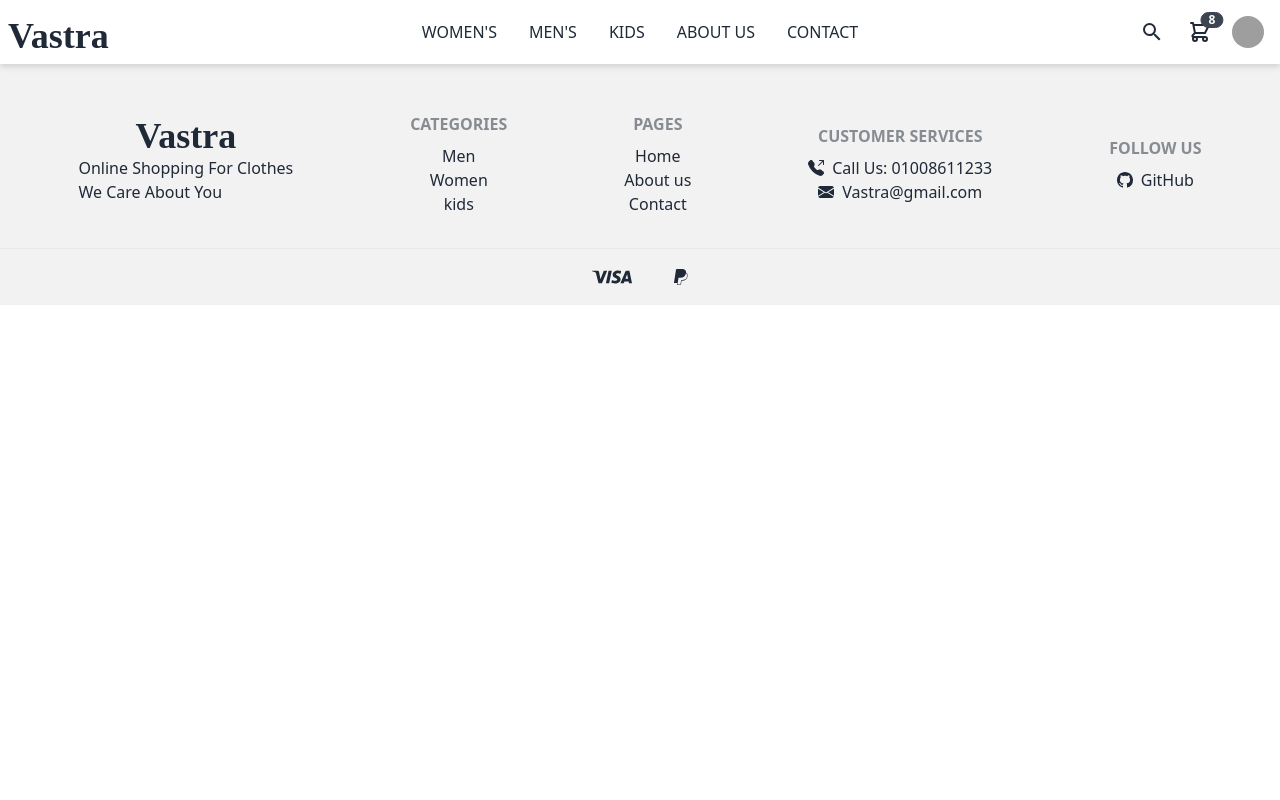
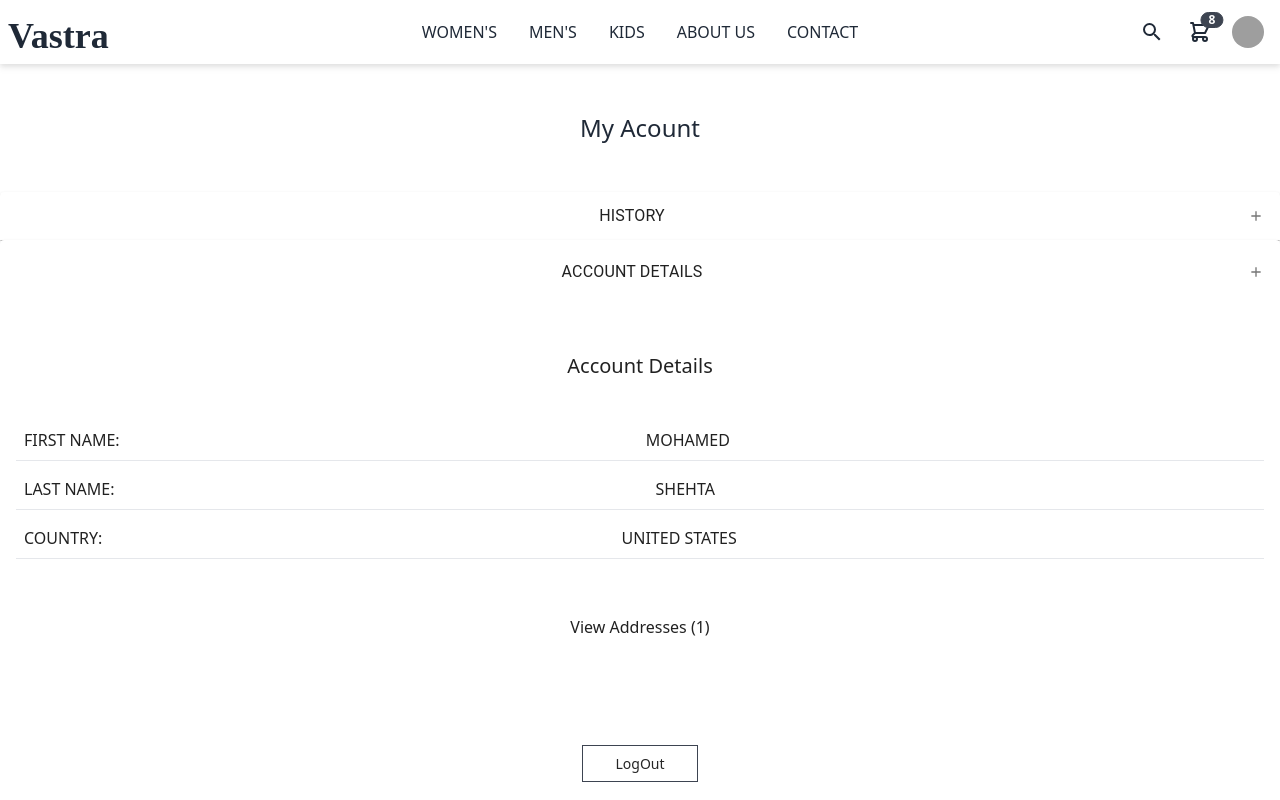
Before and after one commit to VastraEcommerce/VastraFrontend, a React (Create React App) app: page /profile in a window 1280 px wide. Built offline with nearby package versions, Linux system fonts and the light colour scheme; grey boxes are pictures that could not be loaded.

Commit message:
add profile  and add some pages

```diff
--- a/src/App.jsx
+++ b/src/App.jsx
@@ -1,31 +1,38 @@
-import { Route, Routes } from 'react-router-dom';
-import Footer from './components/Footer';
-import Navbar from './components/Navbar';
-import About from './pages/About';
-import Contact from './pages/Contact';
-import Home from './pages/Home';
-import ProductDetails from './pages/ProductDetails';
-import Button from '@mui/material/Button';
-
+import { Route, Routes } from "react-router-dom";
+import Footer from "./components/Footer";
+import Navbar from "./components/Navbar";
+import About from "./pages/About";
+import Contact from "./pages/Contact";
+import Profile from "./pages/Profile";
+import Home from "./pages/Home";
+import ProductDetails from "./pages/ProductDetails";
+import Button from "@mui/material/Button";
+import Address from "./pages/Address";
+import Login from "./pages/Login";
 function App() {
   return (
     <>
       <Navbar>
         <Routes>
-          <Route path="/">
+          <Route path='/'>
             <Route index element={<Home />} />
-            <Route path="/contact" element={<Contact />} />
-            <Route path="/about" element={<About />} />
-            <Route path="products">
+            <Route path='/Login' element={<Login />} />
+            <Route path='/contact' element={<Contact />} />
+            <Route path='/about' element={<About />} />
+            <Route path='profile'>
+              <Route index element={<Profile />} />
+              <Route path='address' element={<Address />} />
+            </Route>
+            <Route path='products'>
               <Route
                 index
                 element={
-                  <Button className=" btn btn-primary" variant="contained">
+                  <Button className=' btn btn-primary' variant='contained'>
                     Contained
                   </Button>
                 }
               />
-              <Route path=":productId" element={<ProductDetails />} />
+              <Route path=':productId' element={<ProductDetails />} />
             </Route>
           </Route>
         </Routes>
--- /dev/null
+++ b/src/components/Profile/AcountDetails.jsx
@@ -0,0 +1,52 @@
+import * as React from "react";
+import Accordion from "@mui/material/Accordion";
+import AccordionSummary from "@mui/material/AccordionSummary";
+import AccordionDetails from "@mui/material/AccordionDetails";
+import Typography from "@mui/material/Typography";
+import { Link } from "react-router-dom";
+import { MdAdd } from "react-icons/md";
+
+export default function AcountDetails() {
+  const [expanded, setExpanded] = React.useState(true);
+
+  const handleChange = () => {
+    setExpanded(!expanded);
+  };
+  return (
+    <div>
+      <Accordion expanded={expanded} onClick={handleChange} className='mb-20'>
+        <AccordionSummary
+          expandIcon={<MdAdd />}
+          aria-controls='panel1a-content'
+          id='panel1a-header'>
+          <Typography className='mx-auto'>ACCOUNT DETAILS</Typography>
+        </AccordionSummary>
+        <AccordionDetails>
+          <h2 className=' text-xl font-light my-10'>Account Details</h2>
+          <div className=' my-2 flex p-2  border-b '>
+            <p className=' font-light'>FIRST NAME:</p>
+            <p className='mx-auto'>{"MOHAMED"}</p>
+          </div>
+          <div className=' my-2 flex p-2  border-b '>
+            <p className=' font-light'>LAST NAME:</p>
+            <p className='mx-auto'> {"SHEHTA"}</p>
+          </div>
+          <div className=' my-2 flex p-2  border-b '>
+            <p className=' font-light'>COUNTRY:</p>
+            <p className='mx-auto'>{" UNITED STATES"}</p>
+          </div>
+          <div className='my-14 text-center mb-28'>
+            <Link to='/profile/address'> View Addresses ({1})</Link>
+          </div>
+          <div className='mb-5'>
+            <Link
+              to='/login'
+              className=' py-2 border border-neutral hover:bg-neutral hover:text-white text-center text-sm text-neutral-800  duration-300 mx-auto px-8'>
+              LogOut
+            </Link>
+          </div>
+        </AccordionDetails>
+      </Accordion>
+    </div>
+  );
+}
--- /dev/null
+++ b/src/components/Profile/History.jsx
@@ -0,0 +1,27 @@
+import * as React from "react";
+import Accordion from "@mui/material/Accordion";
+import AccordionSummary from "@mui/material/AccordionSummary";
+import AccordionDetails from "@mui/material/AccordionDetails";
+import Typography from "@mui/material/Typography";
+import { MdAdd } from "react-icons/md";
+
+export default function History() {
+  return (
+    <>
+      <Accordion>
+        <AccordionSummary
+          expandIcon={<MdAdd />}
+          aria-controls='panel1a-content'
+          id='panel1a-header'>
+          <Typography className='mx-auto lg:mx-start'>HISTORY</Typography>
+        </AccordionSummary>
+        <AccordionDetails>
+          <h2 className=' text-xl font-light my-4'>Order History </h2>
+          <div className='orderHistory text-sm font-extralight my-10'>
+            You haven't placed any orders yet.
+          </div>
+        </AccordionDetails>
+      </Accordion>
+    </>
+  );
+}
--- /dev/null
+++ b/src/components/Profile/MyAcount.jsx
@@ -0,0 +1,13 @@
+import React from "react";
+
+import AcountDetails from "./AcountDetails";
+import History from "./History";
+
+export default function MyAcount() {
+  return (
+    <div className='text-center'>
+      <History />
+      <AcountDetails />
+    </div>
+  );
+}
--- /dev/null
+++ b/src/pages/Address.jsx
@@ -0,0 +1,7 @@
+import React from 'react'
+
+export default function Address() {
+  return (
+    <div>Address</div>
+  )
+}
--- /dev/null
+++ b/src/pages/Login.jsx
@@ -0,0 +1,5 @@
+import React from "react";
+
+export default function Login() {
+  return <div>Login</div>;
+}
--- /dev/null
+++ b/src/pages/Profile.jsx
@@ -0,0 +1,12 @@
+import React from "react";
+import MyAcount from "../components/Profile/MyAcount";
+// import ProductCard from "../components/ProuductCard/ProductCard";
+export default function Profile() {
+  return (
+    <>
+      <h1 className='mx-auto my-12 text-2xl '>My Acount</h1>
+      <MyAcount />
+      {/* <ProductCard /> */}
+    </>
+  );
+}
--- a/tailwind.config.js
+++ b/tailwind.config.js
@@ -1,11 +1,27 @@
 /** @type {import('tailwindcss').Config} */
 module.exports = {
-  content: ['./src/**/*.{js,jsx,ts,tsx}'],
+  content: [ './src/**/*.{js,jsx,ts,tsx}' ],
   important: '#root',
   theme: {
+    screens: {
+      'sm': '640px',
+      // => @media (min-width: 640px) { ... }
+
+      'md': '768px',
+      // => @media (min-width: 768px) { ... }
+
+      'lg': '1024px',
+      // => @media (min-width: 1024px) { ... }
+
+      'xl': '1280px',
+      // => @media (min-width: 1280px) { ... }
+
+      '2xl': '1536px',
+      // => @media (min-width: 1536px) { ... }
+    },
     extend: {
       fontFamily: {
-        logo: ['Qwigley', 'cursive'],
+        logo: [ 'Qwigley', 'cursive' ],
       },
     },
     container: {
@@ -20,7 +36,7 @@ module.exports = {
     },
   },
   daisyui: {
-    themes: ['light'],
+    themes: [ 'light' ],
   },
-  plugins: [require('daisyui')],
+  plugins: [ require( 'daisyui' ) ],
 };
```
Also changed, not shown: src/components/Navbar.jsx (+45 -43 lines), src/pages/Home.jsx (+11 -11 lines).
